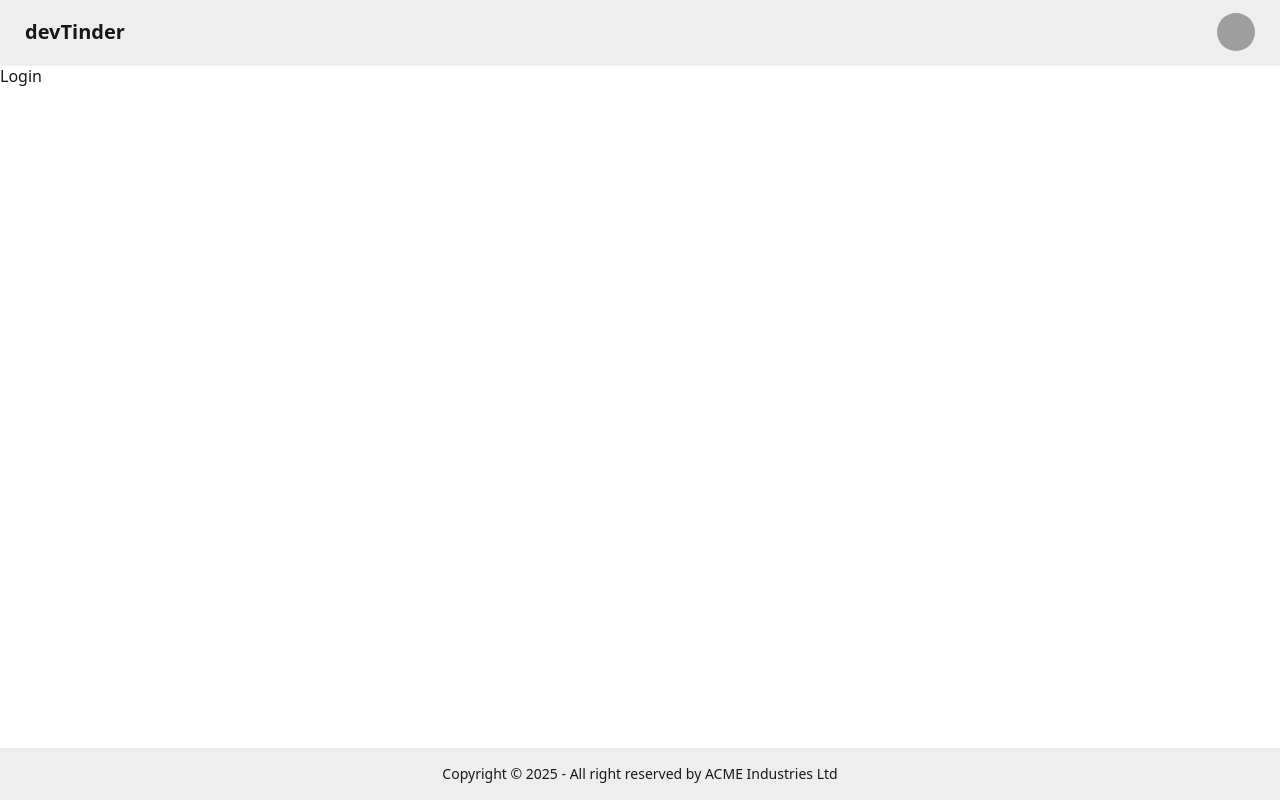
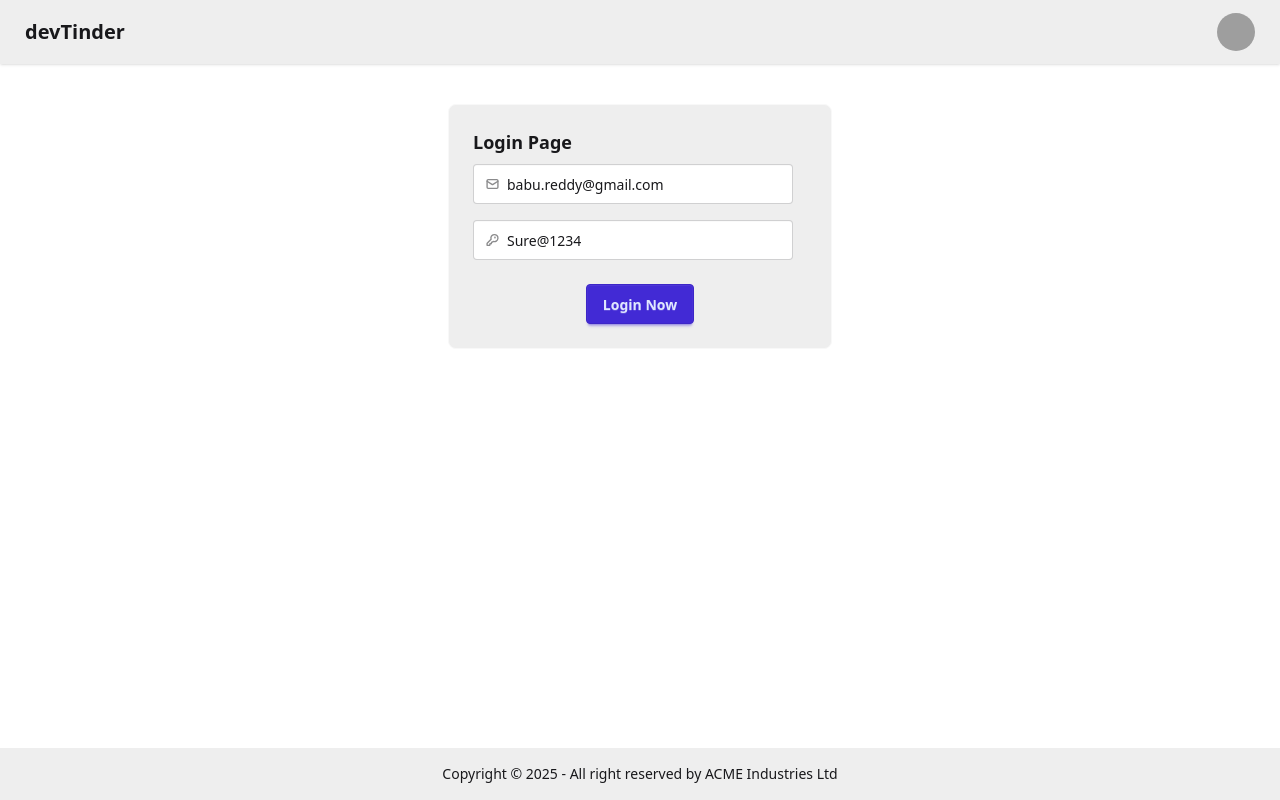
Before and after one commit to surendr-Reddy/devTinder-UI, a React (Vite) app in the folder devtinder-web/: page /login in a window 1280 px wide. Built offline with nearby package versions, Linux system fonts and the light colour scheme; grey boxes are pictures that could not be loaded.

Commit message:
added the login and cros handling

```diff
--- a/devtinder-web/package.json
+++ b/devtinder-web/package.json
@@ -11,6 +11,7 @@
   },
   "dependencies": {
     "@tailwindcss/vite": "^4.1.2",
+    "axios": "^1.8.4",
     "daisyui": "^5.0.12",
     "react": "^19.0.0",
     "react-dom": "^19.0.0",
--- a/devtinder-web/src/Login.jsx
+++ b/devtinder-web/src/Login.jsx
@@ -1,9 +1,98 @@
-import React from 'react'
+import axios from "axios";
+import React, { useState } from "react";
 
 const Login = () => {
+  const [password, setPassword] = useState("Sure@1234");
+  const [emailId, setEmailId] = useState("babu.reddy@gmail.com");
+
+  const handelSubmit = async () => {
+    try {
+      const response = await axios.post(
+        "http://localhost:7777/login",
+        { emailId, password },
+        { withCredentials: true }
+      );
+      console.log(response);
+    } catch (error) {
+      console.log(error.message);
+    }
+  };
+
   return (
-    <div>Login</div>
-  )
-}
+    <div className="flex justify-center my-10">
+      <div className="card card-border bg-base-300  w-96">
+        <div className="card-body">
+          <h2 className="card-title">Login Page</h2>
+          <div>
+            <label className="input validator ">
+              <svg
+                className="h-[1em] opacity-50"
+                xmlns="http://www.w3.org/2000/svg"
+                viewBox="0 0 24 24"
+              >
+                <g
+                  strokeLinejoin="round"
+                  strokeLinecap="round"
+                  strokeWidth="2.5"
+                  fill="none"
+                  stroke="currentColor"
+                >
+                  <rect width="20" height="16" x="2" y="4" rx="2"></rect>
+                  <path d="m22 7-8.97 5.7a1.94 1.94 0 0 1-2.06 0L2 7"></path>
+                </g>
+              </svg>
+              <input
+                type="email"
+                value={emailId}
+                onChange={(e) => setEmailId(e.target.value)}
+                placeholder="Enter Mail Id"
+                required
+              />
+            </label>
+            <div className="validator-hint hidden my-2">
+              Enter valid email address
+            </div>
+            <label className="input validator my-4">
+              <svg
+                className="h-[1em] opacity-50"
+                xmlns="http://www.w3.org/2000/svg"
+                viewBox="0 0 24 24"
+              >
+                <g
+                  strokeLinejoin="round"
+                  strokeLinecap="round"
+                  strokeWidth="2.5"
+                  fill="none"
+                  stroke="currentColor"
+                >
+                  <path d="M2.586 17.414A2 2 0 0 0 2 18.828V21a1 1 0 0 0 1 1h3a1 1 0 0 0 1-1v-1a1 1 0 0 1 1-1h1a1 1 0 0 0 1-1v-1a1 1 0 0 1 1-1h.172a2 2 0 0 0 1.414-.586l.814-.814a6.5 6.5 0 1 0-4-4z"></path>
+                  <circle
+                    cx="16.5"
+                    cy="7.5"
+                    r=".5"
+                    fill="currentColor"
+                  ></circle>
+                </g>
+              </svg>
+              <input
+                type="email"
+                value={password}
+                onChange={(e) => setPassword(e.target.value)}
+                placeholder="Enter Password"
+                required
+              />
+            </label>
+          </div>
 
-export default Login
+          <div className="card-actions justify-center">
+            <button className="btn btn-primary" onClick={handelSubmit}>
+              Login Now
+            </button>
+          </div>
+        </div>
+      </div>
+    </div>
+  );
+};
+
+export default Login;
```
Also changed, not shown: 1 other file (tests, documents, lock files or other folders).
